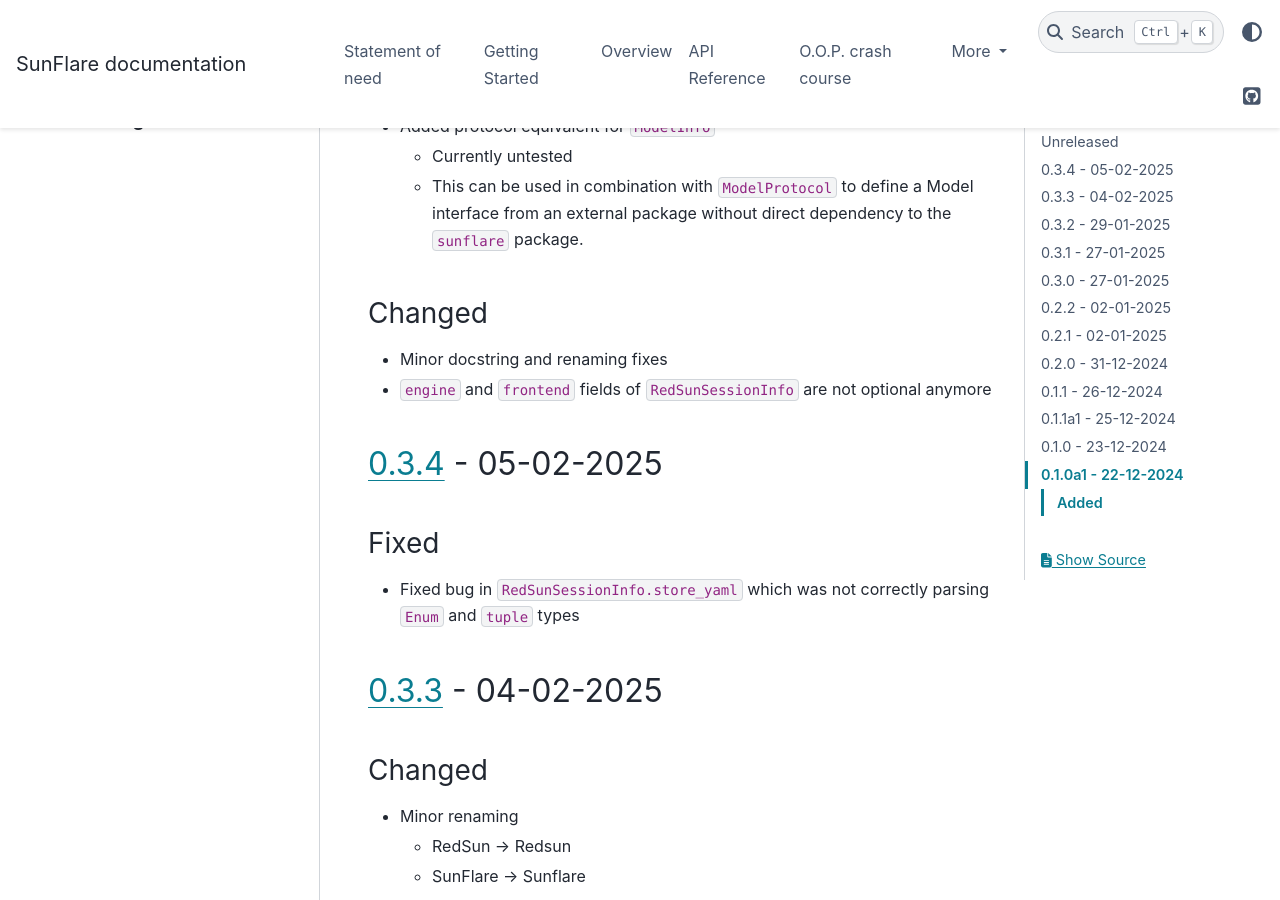
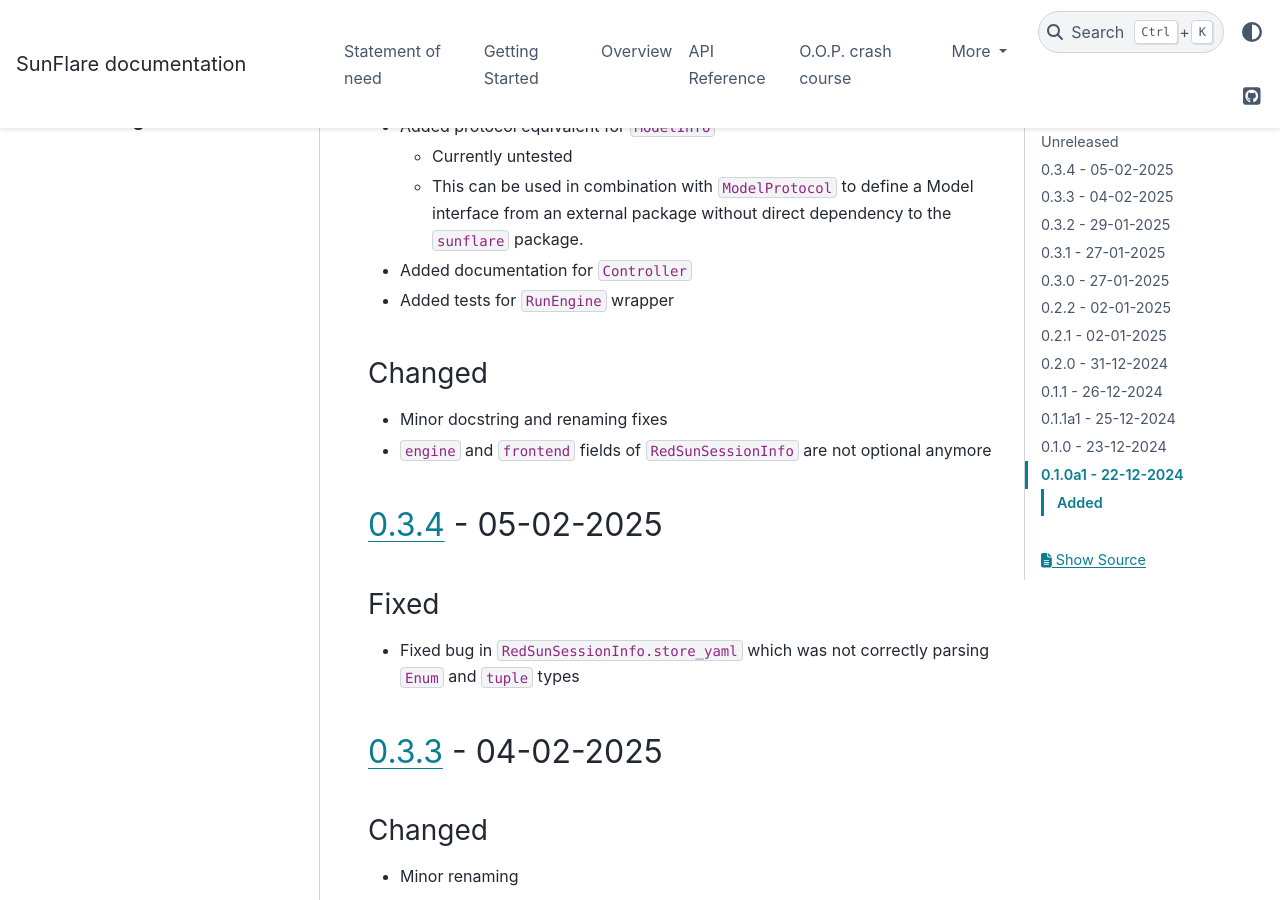
Before and after one commit to redsun-acquisition/sunflare, a Sphinx documentation site: the page built from docs/changelog.md, in a window 1280 px wide and 900 px high, scrolled down 477 px. Built offline with Sphinx 7.4.7 and the PyData theme 0.15.4, drawn with Linux system fonts in a browser that asks for light colours.

Commit message:
Update changelog

```diff
--- a/docs/changelog.md
+++ b/docs/changelog.md
@@ -14,6 +14,8 @@
 - Added protocol equivalent for `ModelInfo`
   - Currently untested
   - This can be used in combination with `ModelProtocol` to define a Model interface from an external package without direct dependency to the `sunflare` package.
+- Added documentation for `Controller`
+- Added tests for `RunEngine` wrapper
 
 ### Changed
 
```
